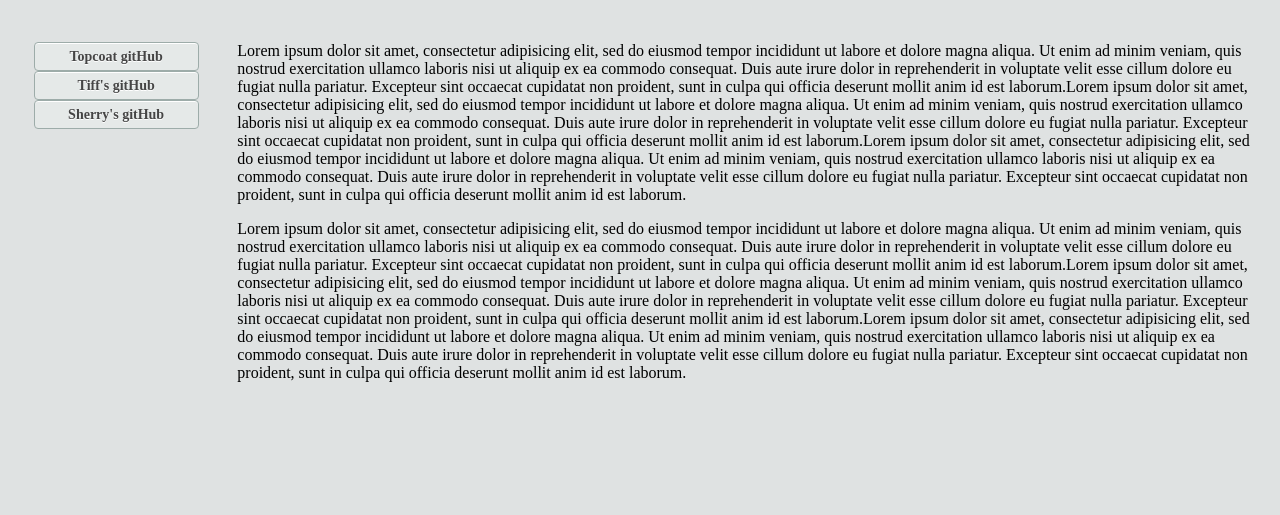
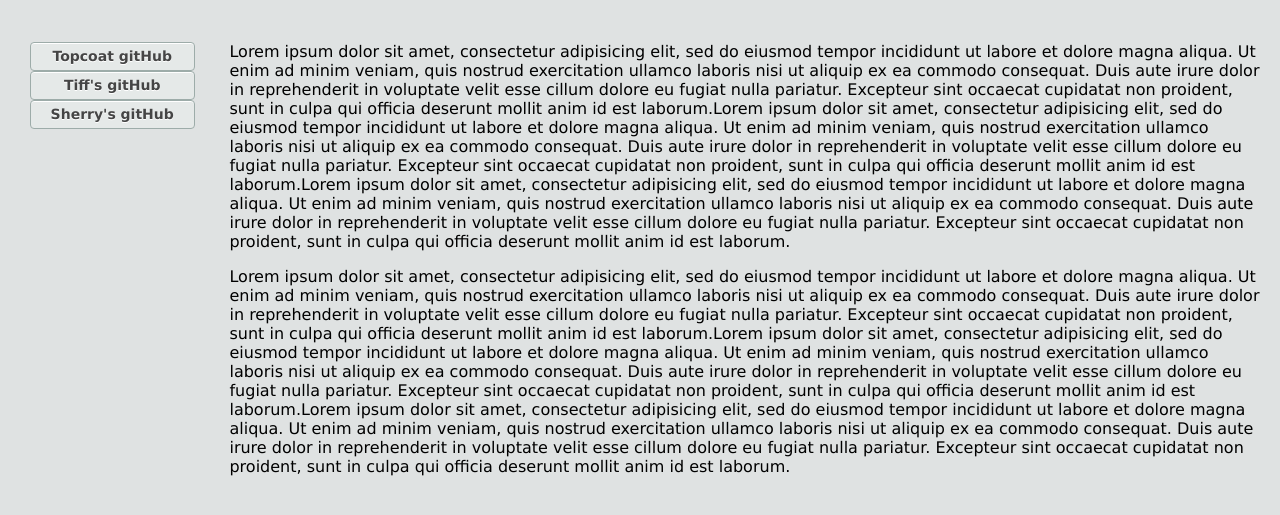
Before and after one commit to tiffoppotomus/comp398, a plain HTML site: page hw11/index.html in a window 1280 px wide. Shown: the part 37-552 px from the top of the page. Drawn offline with Linux system fonts and the light colour scheme.

Commit message:
edited index.html

```diff
--- a/hw11/index.html
+++ b/hw11/index.html
@@ -5,7 +5,7 @@
 	</head>
 
 	<style type="text/css">
-		body {font-family: SourceCodePro-Light;}
+		body {font-family: SourceCodePro-Light, Verdana;}
 	</style>
 
 	<body>
@@ -18,9 +18,11 @@
 					<a class="topcoat-button--large" href="https://github.com/Topcoat/Topcoat" style="width:165px;">Topcoat gitHub</a>
 					<a class="topcoat-button--large" href="https://github.com/tiffoppotomus" style="width:165px;">Tiff's gitHub</a>
 					<a class="topcoat-button--large" href="https://github.com/jge94" style="width:165px;">Sherry's gitHub</a>
+
+
 				</td>
 
-				<td rowspan="2">
+				<td rowspan="3">
 					<p>Lorem ipsum dolor sit amet, consectetur adipisicing elit, sed do eiusmod tempor incididunt ut labore et dolore magna aliqua. Ut enim ad minim veniam, quis nostrud exercitation ullamco laboris nisi ut aliquip ex ea commodo consequat. Duis aute irure dolor in reprehenderit in voluptate velit esse cillum dolore eu fugiat nulla pariatur. Excepteur sint occaecat cupidatat non proident, sunt in culpa qui officia deserunt mollit anim id est laborum.Lorem ipsum dolor sit amet, consectetur adipisicing elit, sed do eiusmod tempor incididunt ut labore et dolore magna aliqua. Ut enim ad minim veniam, quis nostrud exercitation ullamco laboris nisi ut aliquip ex ea commodo consequat. Duis aute irure dolor in reprehenderit in voluptate velit esse cillum dolore eu fugiat nulla pariatur. Excepteur sint occaecat cupidatat non proident, sunt in culpa qui officia deserunt mollit anim id est laborum.Lorem ipsum dolor sit amet, consectetur adipisicing elit, sed do eiusmod tempor incididunt ut labore et dolore magna aliqua. Ut enim ad minim veniam, quis nostrud exercitation ullamco laboris nisi ut aliquip ex ea commodo consequat. Duis aute irure dolor in reprehenderit in voluptate velit esse cillum dolore eu fugiat nulla pariatur. Excepteur sint occaecat cupidatat non proident, sunt in culpa qui officia deserunt mollit anim id est laborum.</p>
 					<p>Lorem ipsum dolor sit amet, consectetur adipisicing elit, sed do eiusmod tempor incididunt ut labore et dolore magna aliqua. Ut enim ad minim veniam, quis nostrud exercitation ullamco laboris nisi ut aliquip ex ea commodo consequat. Duis aute irure dolor in reprehenderit in voluptate velit esse cillum dolore eu fugiat nulla pariatur. Excepteur sint occaecat cupidatat non proident, sunt in culpa qui officia deserunt mollit anim id est laborum.Lorem ipsum dolor sit amet, consectetur adipisicing elit, sed do eiusmod tempor incididunt ut labore et dolore magna aliqua. Ut enim ad minim veniam, quis nostrud exercitation ullamco laboris nisi ut aliquip ex ea commodo consequat. Duis aute irure dolor in reprehenderit in voluptate velit esse cillum dolore eu fugiat nulla pariatur. Excepteur sint occaecat cupidatat non proident, sunt in culpa qui officia deserunt mollit anim id est laborum.Lorem ipsum dolor sit amet, consectetur adipisicing elit, sed do eiusmod tempor incididunt ut labore et dolore magna aliqua. Ut enim ad minim veniam, quis nostrud exercitation ullamco laboris nisi ut aliquip ex ea commodo consequat. Duis aute irure dolor in reprehenderit in voluptate velit esse cillum dolore eu fugiat nulla pariatur. Excepteur sint occaecat cupidatat non proident, sunt in culpa qui officia deserunt mollit anim id est laborum.</p>
 				</td>
```
